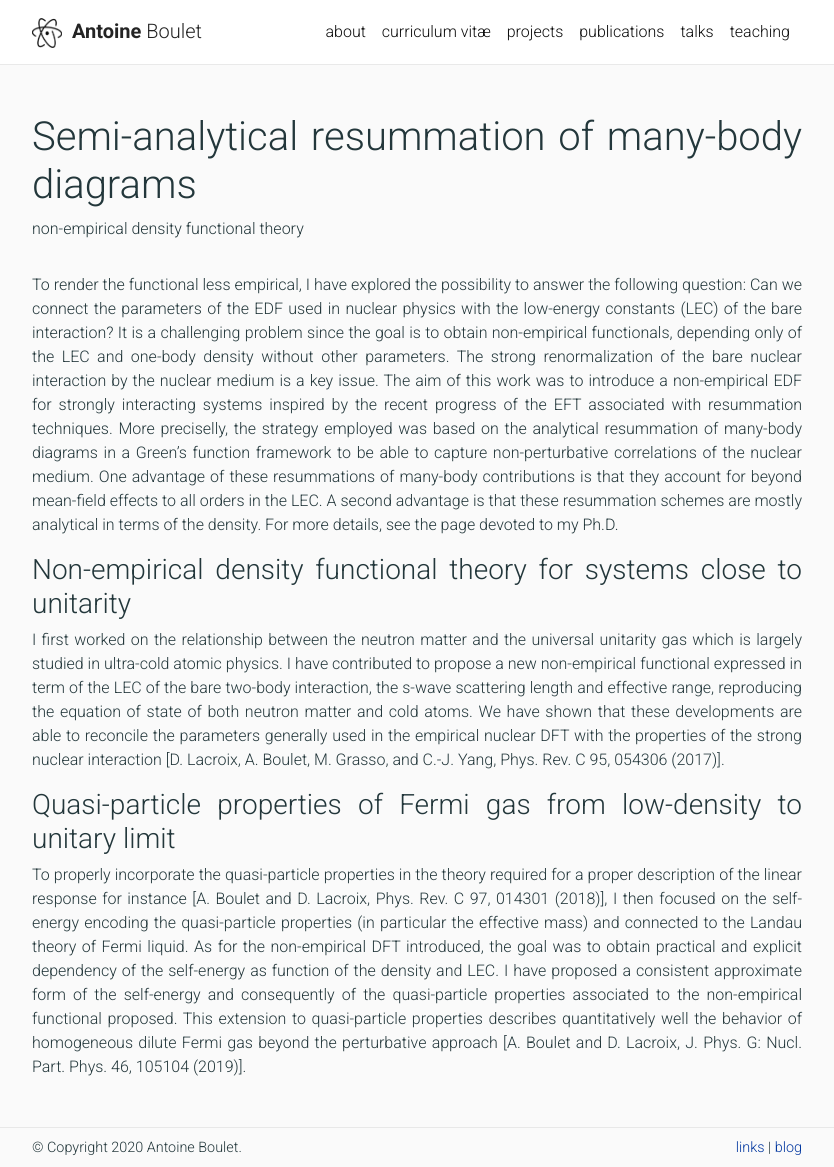
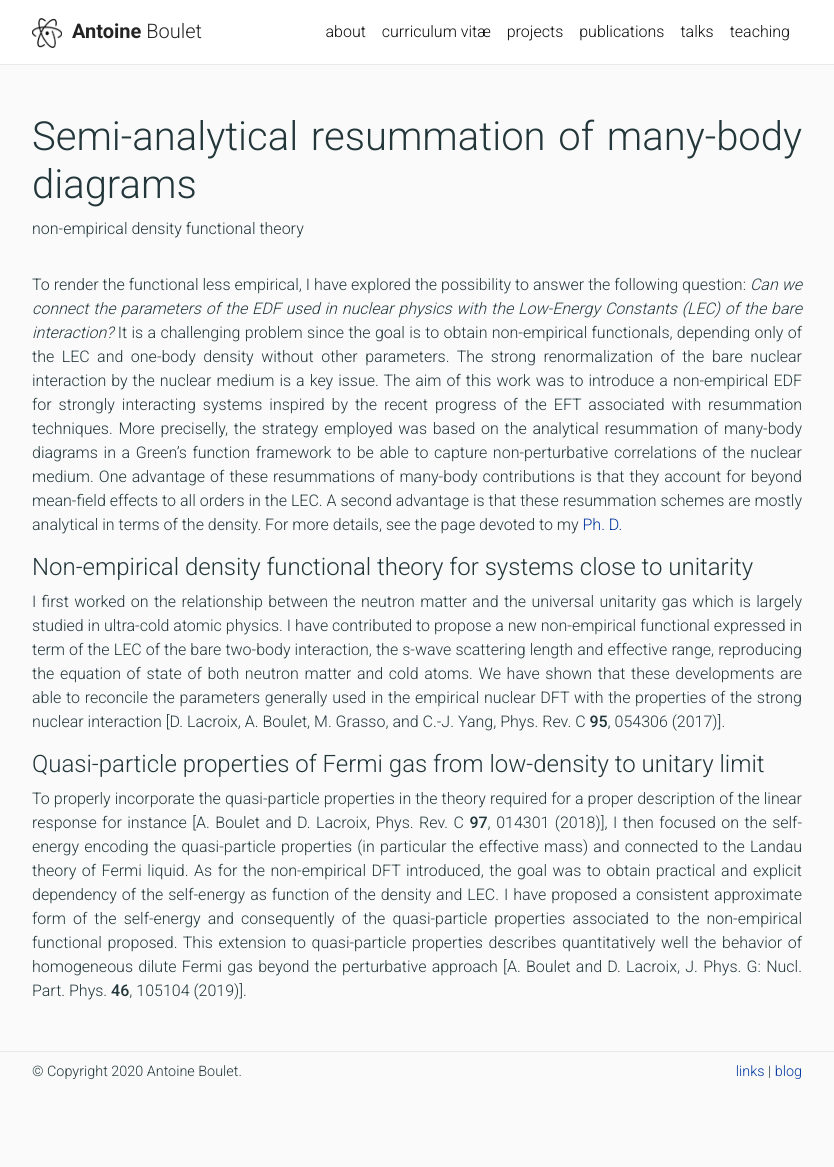
Before and after one commit to AntoineBoulet/antoineboulet.github.io, a Jekyll site: the page built from _pages/resummation.md, in a window 1280 px wide and 1167 px high. Shown: the whole window, without its empty margins (223-1057 px from the left). Built offline with Jekyll 4.4.1, drawn with Linux system fonts in a browser that asks for light colours; nearby versions of some CDN libraries; a style sheet for code colours, icons or effects is not loaded; part of the change alters nothing that is shown.

```diff
--- a/_pages/resummation.md
+++ b/_pages/resummation.md
@@ -7,12 +7,12 @@ author: A. Boulet
 nav: false
 ---
 
-To render the functional less empirical, I have explored the possibility to answer the following question: Can we connect the parameters of the EDF used in nuclear physics with the low-energy constants (LEC) of the bare interaction? It is a challenging problem since the goal is to obtain non-empirical functionals, depending only of the LEC and one-body density without other parameters. The strong renormalization of the bare nuclear interaction by the nuclear medium is a key issue. The aim of this work was to introduce a non-empirical EDF for strongly interacting systems inspired by the recent progress of the EFT associated with resummation techniques. More preciselly, the strategy employed was based on the analytical resummation of many-body diagrams in a Green’s function framework to be able to capture non-perturbative correlations of the nuclear medium. One advantage of these resummations of many-body contributions is that they account for beyond mean-field effects to all orders in the LEC. A second advantage is that these resummation schemes are mostly analytical in terms of the density. For more details, see the page devoted to my Ph.D.
+To render the functional less empirical, I have explored the possibility to answer the following question: *Can we connect the parameters of the EDF used in nuclear physics with the Low-Energy Constants (LEC) of the bare interaction?* It is a challenging problem since the goal is to obtain non-empirical functionals, depending only of the LEC and one-body density without other parameters. The strong renormalization of the bare nuclear interaction by the nuclear medium is a key issue. The aim of this work was to introduce a non-empirical EDF for strongly interacting systems inspired by the recent progress of the EFT associated with resummation techniques. More preciselly, the strategy employed was based on the analytical resummation of many-body diagrams in a Green’s function framework to be able to capture non-perturbative correlations of the nuclear medium. One advantage of these resummations of many-body contributions is that they account for beyond mean-field effects to all orders in the LEC. A second advantage is that these resummation schemes are mostly analytical in terms of the density. For more details, see the page devoted to my <a href="{{ /news/phd_defense/ | relative_url }}" target="_blank">Ph. D.</a>
 
-### Non-empirical density functional theory for systems close to unitarity
+#### Non-empirical density functional theory for systems close to unitarity
 
-I first worked on the relationship between the neutron matter and the universal unitarity gas which is largely studied in ultra-cold atomic physics. I have contributed to propose a new non-empirical functional expressed in term of the LEC of the bare two-body interaction, the s-wave scattering length and effective range, reproducing the equation of state of both neutron matter and cold atoms. We have shown that these developments are able to reconcile the parameters generally used in the empirical nuclear DFT with the properties of the strong nuclear interaction [D. Lacroix, A. Boulet, M. Grasso, and C.-J. Yang, Phys. Rev. C 95, 054306 (2017)].
+I first worked on the relationship between the neutron matter and the universal unitarity gas which is largely studied in ultra-cold atomic physics. I have contributed to propose a new non-empirical functional expressed in term of the LEC of the bare two-body interaction, the s-wave scattering length and effective range, reproducing the equation of state of both neutron matter and cold atoms. We have shown that these developments are able to reconcile the parameters generally used in the empirical nuclear DFT with the properties of the strong nuclear interaction [D. Lacroix, A. Boulet, M. Grasso, and C.-J. Yang, Phys. Rev. C **95**, 054306 (2017)].
 
-### Quasi-particle properties of Fermi gas from low-density to unitary limit
+#### Quasi-particle properties of Fermi gas from low-density to unitary limit
 
-To properly incorporate the quasi-particle properties in the theory required for a proper description of the linear response for instance [A. Boulet and D. Lacroix, Phys. Rev. C 97, 014301 (2018)], I then focused on the self-energy encoding the quasi-particle properties (in particular the effective mass) and connected to the Landau theory of Fermi liquid. As for the non-empirical DFT introduced, the goal was to obtain practical and explicit dependency of the self-energy as function of the density and LEC. I have proposed a consistent approximate form of the self-energy and consequently of the quasi-particle properties associated to the non-empirical functional proposed. This extension to quasi-particle properties describes quantitatively well the behavior of homogeneous dilute Fermi gas beyond the perturbative approach [A. Boulet and D. Lacroix, J. Phys. G: Nucl. Part. Phys. 46, 105104 (2019)].
+To properly incorporate the quasi-particle properties in the theory required for a proper description of the linear response for instance [A. Boulet and D. Lacroix, Phys. Rev. C **97**, 014301 (2018)], I then focused on the self-energy encoding the quasi-particle properties (in particular the effective mass) and connected to the Landau theory of Fermi liquid. As for the non-empirical DFT introduced, the goal was to obtain practical and explicit dependency of the self-energy as function of the density and LEC. I have proposed a consistent approximate form of the self-energy and consequently of the quasi-particle properties associated to the non-empirical functional proposed. This extension to quasi-particle properties describes quantitatively well the behavior of homogeneous dilute Fermi gas beyond the perturbative approach [A. Boulet and D. Lacroix, J. Phys. G: Nucl. Part. Phys. **46**, 105104 (2019)].
```
